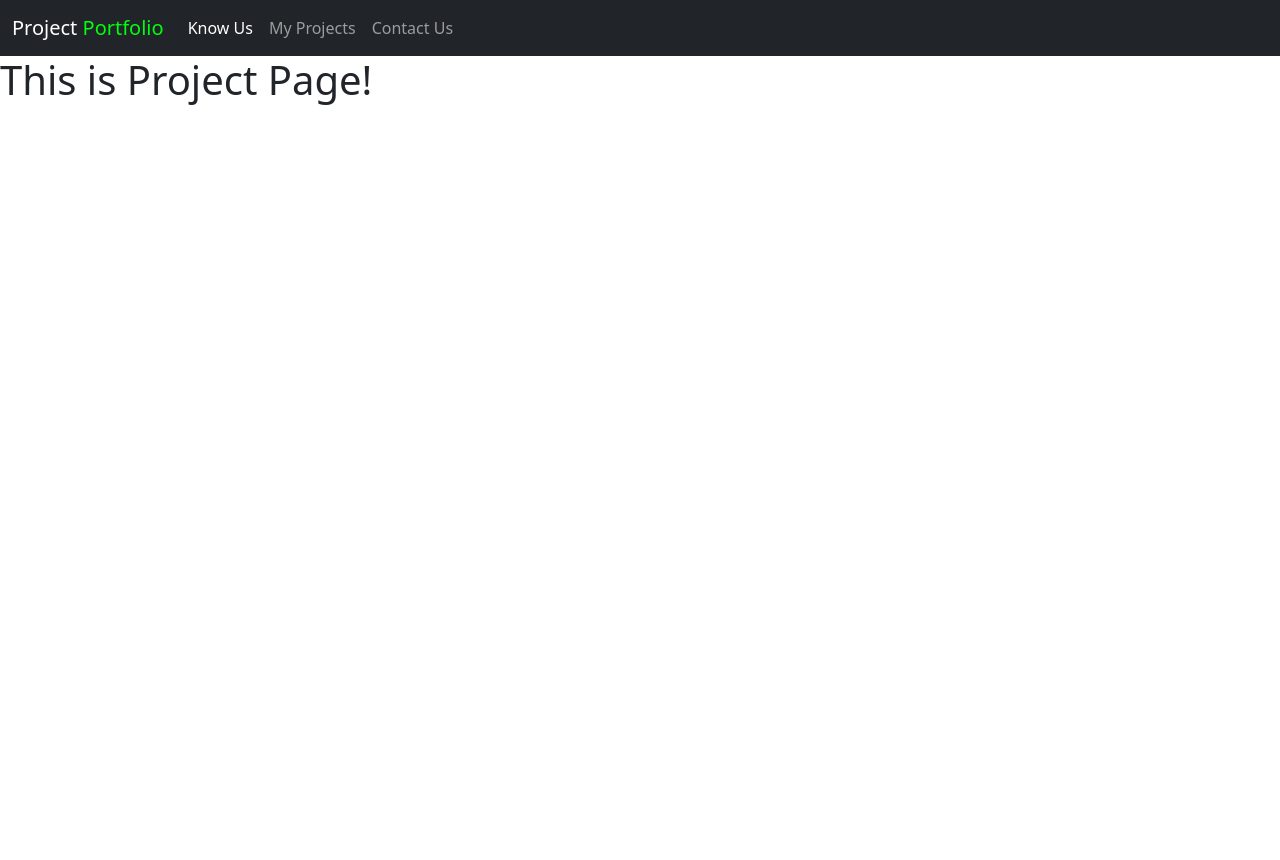
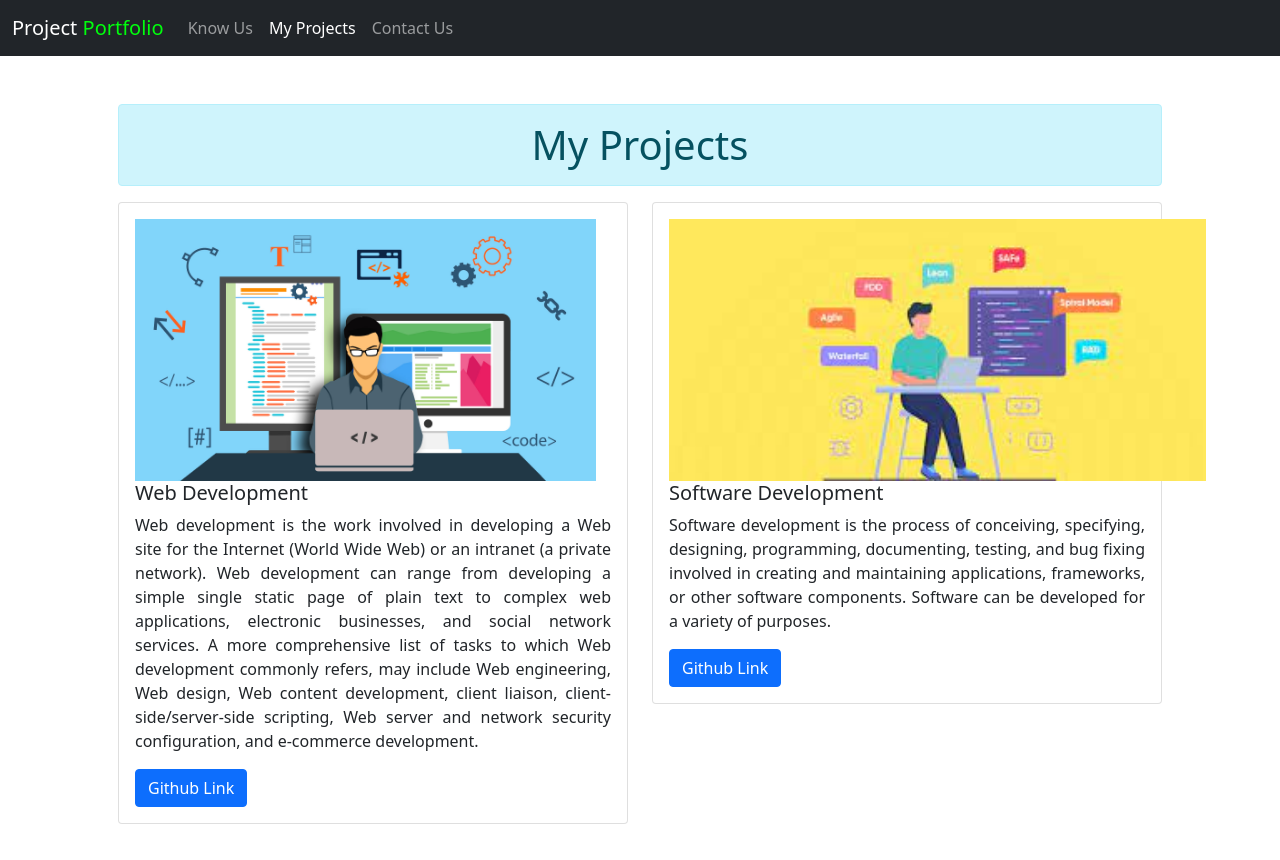
Before and after one commit to dcutanda/dctechnologies, a plain HTML site: page projects.html in a window 1280 px wide. Before the commit the page ends 800 px from the top, so only its background shows below. Drawn offline with nearby package versions, Linux system fonts and the light colour scheme.

Commit message:
add project.html

```diff
--- a/projects.html
+++ b/projects.html
@@ -21,10 +21,10 @@
         <div class="collapse navbar-collapse" id="navbarSupportedContent">
           <ul class="navbar-nav me-auto mb-2 mb-lg-0">
             <li class="nav-item">
-              <a class="nav-link active" aria-current="page" href="about.html">Know Us</a>
+              <a class="nav-link" aria-current="page" href="about.html">Know Us</a>
             </li>
             <li class="nav-item">
-              <a class="nav-link" href="projects.html">My Projects</a>
+              <a class="nav-link active" href="projects.html">My Projects</a>
             </li>
             <li class="nav-item">
               <a class="nav-link" href="contact.html">Contact Us</a>
@@ -36,7 +36,40 @@
       </div>
     </nav>
 
-    <h1>This is Project Page!</h1>
+    <div class="container p-5">
+      <div>
+        <h1 class="alert alert-info text-center">My Projects</h1>
+      </div>
+    <div class="row">
+      <div class="col-sm-6">
+        <div class="card">
+        <div class="card-body" >
+            <img src="./imgs/webdev.jpg" alt="" style="min-height: 262px; max-height: 262px;">
+            <h5 class="card-title">Web Development</h5>
+            <p class="card-text" style="text-align: justify;">Web development is the work involved in
+              developing a Web site for the Internet (World Wide Web) or an intranet (a private network).
+              Web development can range from developing a simple single static page of plain text to complex web applications,
+              electronic businesses, and social network services. A more comprehensive list of tasks to which Web development
+              commonly refers, may include Web engineering, Web design, Web content development, client liaison,
+              client-side/server-side scripting, Web server and network security configuration, and e-commerce development.</p>
+            <a href="#" class="btn btn-primary">Github Link</a>
+          </div>
+        </div>
+      </div>
+      <div class="col-sm-6">
+        <div class="card">
+          <div class="card-body">
+            <img src="./imgs/softdev.jpg" alt="" style="min-height: 262px; max-height: 262px;">
+            <h5 class="card-title">Software Development</h5>
+            <p class="card-text" style="text-align: justify;">Software development is the process of conceiving, specifying, designing, programming, documenting,
+              testing, and bug fixing involved in creating and maintaining applications, frameworks, or other software components.
+              Software can be developed for a variety of purposes.</p>
+            <a href="#" class="btn btn-primary">Github Link</a>
+          </div>
+        </div>
+      </div>
+    </div>
+  </div>
 
 
   </body>
```
Also changed, not shown: imgs/softdev.jpg (added), imgs/webdev.jpg (added).
